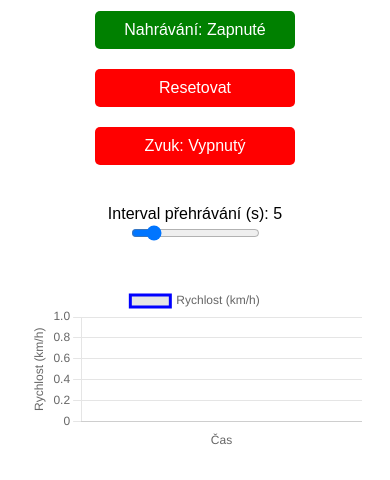
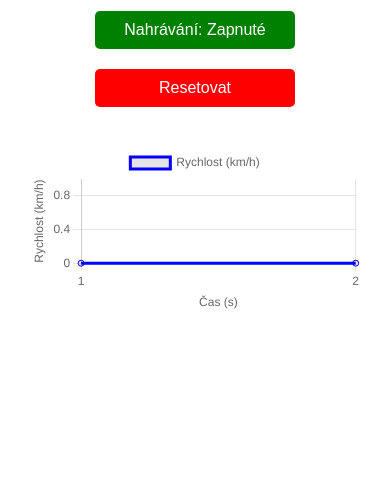
Before and after one commit to matejddd/tachometr_test, a plain HTML site: page index.html in a window 390 px wide. Both pictures are taken after a click on the button "Nahrávání: Vypnuté". Shown: the part 400-880 px from the top of the page. After the commit the page ends 844 px from the top, so only its background shows below. Drawn offline with nearby package versions, Linux system fonts and the light colour scheme.

Commit message:
Update index.html

```diff
--- a/index.html
+++ b/index.html
@@ -15,7 +15,7 @@
             font-size: 2em;
             margin-top: 20px;
         }
-        #toggleButton, #trackingButton, #resetButton {
+        #trackingButton, #resetButton {
             display: block;
             margin: 20px auto;
             padding: 10px 20px;
@@ -31,6 +31,9 @@
         }
         .disabled {
             background-color: red;
+        }
+        .paused {
+            background-color: orange;
         }
         .spacer {
             margin-top: 40px;
@@ -50,22 +53,15 @@
     <p id="time">00:00:00</p>
     <button id="trackingButton" class="disabled" onclick="toggleTracking()">Nahrávání: Vypnuté</button>
     <button id="resetButton" class="disabled" onclick="resetTracking()">Resetovat</button>
-    <button id="toggleButton" class="disabled" onclick="toggleAudio()">Zvuk: Vypnutý</button>
     <div class="spacer"></div>
-    <label for="interval">Interval přehrávání (s): <span id="intervalValue">5</span></label>
-    <br>
-    <input type="range" id="interval" min="1" max="30" value="5" step="1" onchange="updateInterval()">
-
     <div id="chartContainer">
         <canvas id="speedChart"></canvas>
     </div>
 
     <script>
         let currentSpeed = 0;
-        let audioEnabled = false;
         let trackingEnabled = false;
-        let audioInterval = 5000;
-        let intervalId;
+        let trackingPaused = false;
         let totalDistance = 0;
         let previousPosition = null;
         let trackingTime = 0;
@@ -74,26 +70,51 @@
         let timeData = [];
         let chart;
 
-        function updateSpeed(position) {
-            if (position.coords.speed !== null) {
-                let speedKmh = (position.coords.speed * 3.6).toFixed(1);
-                currentSpeed = Math.round(position.coords.speed * 3.6);
-                document.getElementById('speed').innerText = `Rychlost: ${speedKmh} km/h`;
+        function toggleTracking() {
+            let button = document.getElementById('trackingButton');
+
+            if (!trackingEnabled) {
+                trackingEnabled = true;
+                trackingPaused = false;
+                button.innerText = 'Nahrávání: Zapnuté';
+                button.className = 'enabled';
+                startTrackingTime();
+                initializeChart();
             } else {
-                document.getElementById('speed').innerText = 'Nelze určit rychlost';
+                trackingEnabled = false;
+                trackingPaused = true;
+                button.innerText = 'Nahrávání: Pozastaveno';
+                button.className = 'paused';
+                stopTrackingTime();
+            }
         }
 
-            if (trackingEnabled && previousPosition) {
-                let distance = calculateDistance(previousPosition, position.coords);
-                totalDistance += distance;
-                document.getElementById('distance').innerText = `${totalDistance.toFixed(2)} km`;
-
-                let formattedTime = formatTime(trackingTime);
-                speedData.push(currentSpeed);
-                timeData.push(formattedTime);
+        function resetTracking() {
+            trackingEnabled = false;
+            trackingPaused = false;
+            document.getElementById('trackingButton').innerText = 'Nahrávání: Vypnuté';
+            document.getElementById('trackingButton').className = 'disabled';
+            totalDistance = 0;
+            trackingTime = 0;
+            speedData = [];
+            timeData = [];
+            document.getElementById('distance').innerText = '0.0 km';
+            document.getElementById('time').innerText = '00:00:00';
             updateChart();
         }
-            previousPosition = position.coords;
+
+        function startTrackingTime() {
+            timeInterval = setInterval(() => {
+                trackingTime++;
+                document.getElementById('time').innerText = formatTime(trackingTime);
+                timeData.push(trackingTime);
+                speedData.push(currentSpeed);
+                updateChart();
+            }, 1000);
+        }
+
+        function stopTrackingTime() {
+            clearInterval(timeInterval);
         }
 
         function formatTime(seconds) {
@@ -103,48 +124,11 @@
             return `${h.toString().padStart(2, '0')}:${m.toString().padStart(2, '0')}:${s.toString().padStart(2, '0')}`;
         }
 
-        function startTrackingTime() {
-            timeInterval = setInterval(() => {
-                trackingTime++;
-                document.getElementById('time').innerText = `${formatTime(trackingTime)}`;
-            }, 1000);
-        }
-
-        function stopTrackingTime() {
-            clearInterval(timeInterval);
-        }
-
-        function toggleTracking() {
-            trackingEnabled = !trackingEnabled;
-            let button = document.getElementById('trackingButton');
-
-            if (trackingEnabled) {
-                button.innerText = 'Nahrávání: Zapnuté';
-                button.classList.remove('disabled');
-                button.classList.add('enabled');
-                startTrackingTime();
-                initializeChart();
-            } else {
-                button.innerText = 'Nahrávání: Vypnuté';
-                button.classList.remove('enabled');
-                button.classList.add('disabled');
-                stopTrackingTime();
-            }
-        }
-
-        function resetTracking() {
-            totalDistance = 0;
-            trackingTime = 0;
-            speedData = [];
-            timeData = [];
-            document.getElementById('distance').innerText = '0.0 km';
-            document.getElementById('time').innerText = '00:00:00';
-            updateChart();
-        }
-
         function initializeChart() {
             let ctx = document.getElementById('speedChart').getContext('2d');
-            if (!chart) {
+            if (chart) {
+                chart.destroy();
+            }
             chart = new Chart(ctx, {
                 type: 'line',
                 data: {
@@ -153,28 +137,16 @@
                         label: 'Rychlost (km/h)',
                         data: speedData,
                         borderColor: 'blue',
-                            fill: false
+                        fill: false,
                     }]
                 },
                 options: {
-                        responsive: true,
                     scales: {
-                            x: {
-                                title: {
-                                    display: true,
-                                    text: 'Čas'
-                                }
-                            },
-                            y: {
-                                title: {
-                                    display: true,
-                                    text: 'Rychlost (km/h)'
-                                }
-                            }
+                        x: { title: { display: true, text: 'Čas (s)' } },
+                        y: { title: { display: true, text: 'Rychlost (km/h)' }, beginAtZero: true }
                     }
                 }
             });
-            }
         }
 
         function updateChart() {
@@ -184,16 +156,6 @@
                 chart.update();
             }
         }
-
-        if (navigator.geolocation) {
-            navigator.geolocation.watchPosition(updateSpeed, () => {
-                document.getElementById('speed').innerText = 'Chyba při získávání polohy';
-            }, {
-                enableHighAccuracy: true
-            });
-        } else {
-            document.getElementById('speed').innerText = 'Geolokace není podporována';
-        }
     </script>
 </body>
 </html>
```
Lines whose indentation alone changed are shown as unchanged.
